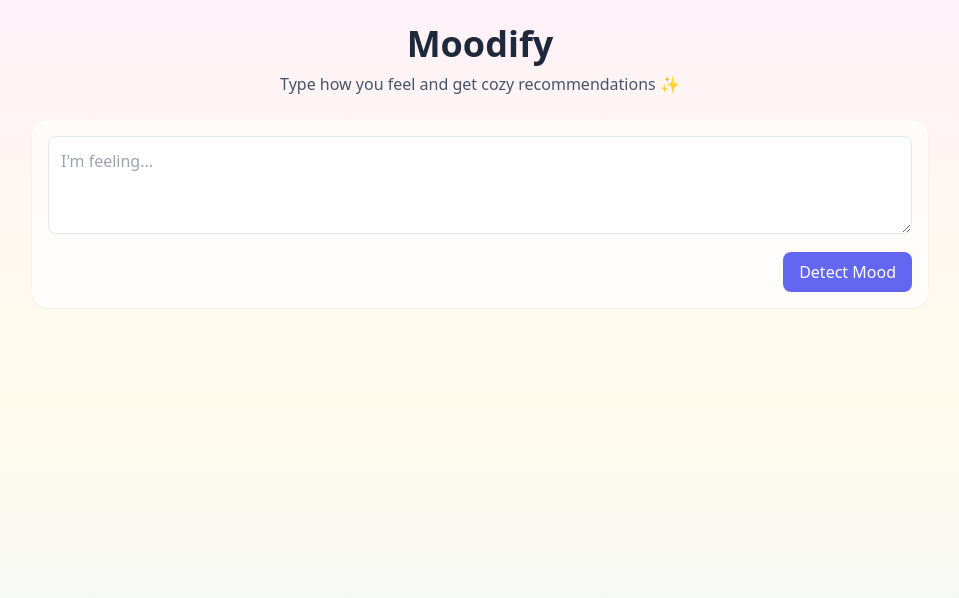
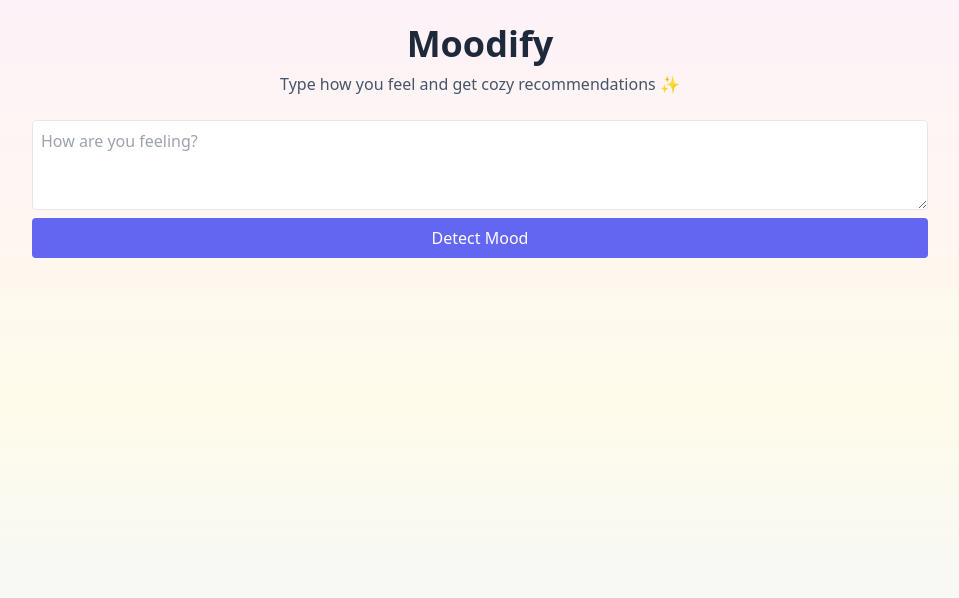
Before and after one commit to hridhu24/moodify, a React (Create React App) app in the folder frontend/: page / in a window 1280 px wide. Shown: the top 598 px of the page, without its empty margins (160-1119 px from the left). Built offline with nearby package versions, Linux system fonts and the light colour scheme.

Commit message:
added mood input component and emoji is also being displayed

```diff
--- a/frontend/src/App.js
+++ b/frontend/src/App.js
@@ -1,34 +1,44 @@
-import React, { useState } from "react";
+import React, { useState, useEffect } from "react";
 import { motion } from "framer-motion";
 import AnimeCard from "./components/AnimeCard";
-import LoadingSpinner from "./components/LoadingSpinner";
+import MoodInput from "./components/MoodInput";
+
+function getMoodEmoji(mood) {
+  const map = {
+    happy: "😊",
+    sad: "😢",
+    stressed: "😫",
+    relaxed: "😌",
+    motivated: "💪",
+    neutral: "😐",
+  };
+  return map[mood] || "❓";
+}
 
 function App() {
-  const [text, setText] = useState("");
-  const [result, setResult] = useState(null);
-  const [isLoading, setIsLoading] = useState(false);
-  const [error, setError] = useState("");
+  const [mood, setMood] = useState("");
+  const [anime, setAnime] = useState([]);
 
-  const handleSubmit = async (e) => {
-    e.preventDefault();
-    setIsLoading(true);
-    setError("");
+  useEffect(() => {
+    if (!mood) return;
+
+    async function fetchAnime() {
       try {
-      const res = await fetch("http://127.0.0.1:8000/recommend", {
+        const res = await fetch(`http://127.0.0.1:8000/recommend`, {
           method: "POST",
           headers: { "Content-Type": "application/json" },
-        body: JSON.stringify({ text }),
+          body: JSON.stringify({ text: mood }),
         });
-      if (!res.ok) throw new Error("Server error");
         const data = await res.json();
-      setResult(data);
+        setAnime(data.anime || []);
       } catch (err) {
         console.error(err);
-      setError("Something went wrong. Try again.");
-    } finally {
-      setIsLoading(false);
+        setAnime([]);
       }
-  };
+    }
+
+    fetchAnime();
+  }, [mood]);
 
   return (
     <div className="min-h-screen p-6">
@@ -38,51 +48,40 @@ function App() {
           <p className="text-slate-600 mt-2">Type how you feel and get cozy recommendations ✨</p>
         </header>
 
-        <form onSubmit={handleSubmit} className="bg-white/70 p-4 rounded-2xl shadow-sm mb-6">
-          <textarea
-            value={text}
-            onChange={(e) => setText(e.target.value)}
-            placeholder="I'm feeling..."
-            className="w-full p-3 rounded-lg border border-slate-200 focus:outline-none focus:ring-2 focus:ring-indigo-200"
-            rows={3}
-          />
-          <div className="flex justify-end mt-3">
-            <button type="submit" className="px-4 py-2 bg-indigo-500 text-white rounded-lg hover:bg-indigo-600">
-              Detect Mood
-            </button>
+        <MoodInput onMoodDetected={setMood} />
+
+        {mood && (
+          <div className="mb-4">
+            <h2 className="text-2xl font-semibold">
+              Detected mood: <span className="text-indigo-600">{mood}</span>
+              <motion.span
+                className="ml-2"
+                initial={{ scale: 0 }}
+                animate={{ scale: 1 }}
+                transition={{ duration: 0.3 }}
+              >
+                {getMoodEmoji(mood)}
+              </motion.span>
+            </h2>
           </div>
-        </form>
+        )}
 
-        {isLoading && <LoadingSpinner />}
-
-        {error && <div className="text-red-500 mb-4">{error}</div>}
-
-        {result && (
-          <>
-            <div className="mb-4">
-              <h2 className="text-2xl font-semibold">Detected mood: <span className="text-indigo-600">{result.mood}</span></h2>
-            </div>
-
+        {anime.length > 0 && (
           <section>
             <h3 className="text-xl font-medium mb-3">Anime Recommendations</h3>
-              {result.anime && result.anime.length > 0 ? (
             <div className="grid grid-cols-1 sm:grid-cols-2 lg:grid-cols-3 gap-4">
-                  {result.anime.map((a, i) => (
+              {anime.map((a, i) => (
                 <motion.div
                   key={i}
                   initial={{ opacity: 0, y: 20 }}
                   animate={{ opacity: 1, y: 0 }}
-                      transition={{ duration: 0.4, delay: i * 0.1 }} // ✅ staggered animation
+                  transition={{ duration: 0.4, delay: i * 0.1 }}
                 >
                   <AnimeCard item={a} />
                 </motion.div>
               ))}
             </div>
-              ) : (
-                <p className="text-slate-600">No anime found — try different text.</p>
-              )}
           </section>
-          </>
         )}
       </div>
     </div>
--- /dev/null
+++ b/frontend/src/components/MoodInput.jsx
@@ -0,0 +1,49 @@
+import React, { useState } from "react";
+
+function MoodInput({ onMoodDetected }) {
+  const [text, setText] = useState("");
+  const [loading, setLoading] = useState(false);
+
+  const handleSubmit = async (e) => {
+    e.preventDefault();
+    if (!text.trim()) return;
+
+    setLoading(true);
+    try {
+      const res = await fetch("http://127.0.0.1:8000/mood", {
+        method: "POST",
+        headers: { "Content-Type": "application/json" },
+        body: JSON.stringify({ text }),
+      });
+      if (!res.ok) throw new Error("Server error");
+      const data = await res.json();
+      onMoodDetected(data.mood); // pass mood back to parent
+    } catch (err) {
+      console.error(err);
+      onMoodDetected(null);
+    } finally {
+      setLoading(false);
+    }
+  };
+
+  return (
+    <form onSubmit={handleSubmit} className="flex flex-col gap-2">
+      <textarea
+        value={text}
+        onChange={(e) => setText(e.target.value)}
+        placeholder="How are you feeling?"
+        className="border p-2 rounded"
+        rows={3}
+      />
+      <button
+        type="submit"
+        disabled={loading}
+        className="bg-indigo-500 text-white px-4 py-2 rounded hover:bg-indigo-600"
+      >
+        {loading ? "Detecting..." : "Detect Mood"}
+      </button>
+    </form>
+  );
+}
+
+export default MoodInput;
```
Lines whose indentation alone changed are shown as unchanged.
